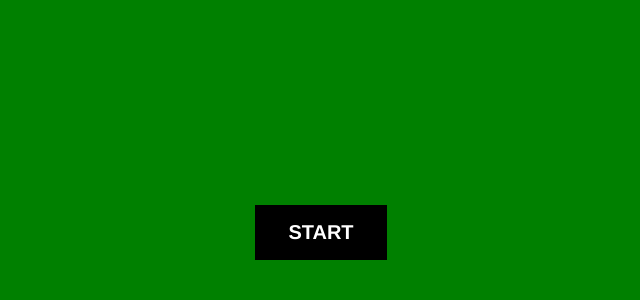
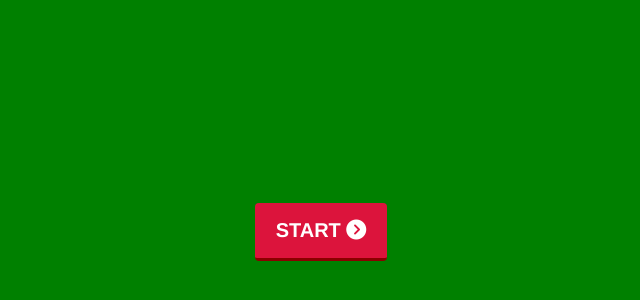
Before and after one commit to filippogallizia/First-Dom, a website: page index.html in a window 1280 px wide. Shown: the part 168-468 px from the top of the page, without its empty margins (319-959 px from the left). Drawn offline with Linux system fonts and the light colour scheme.

Commit message:
feat(styling): some styling fun

```diff
--- a/index.html
+++ b/index.html
@@ -23,20 +23,24 @@
       font-weight: 600;
       color: white;
       width: 100px;
-      background-color: black;
+      background-color: crimson;
+      border-radius: 4px;
+      border-bottom: 3px solid darkred;
       font-size: 20px;
       font-family: "Helvetica";
       text-align: center;
+
     }
     .start:hover {
       background-color: white;
       color: black;
+      box-shadow: 3px 3px 15px -5px rgba(0,0,0,0.58);
     }
   </style>
 </head>
 <body>
   <div class="disco">
-    <div class="start">START</div>
+    <div class="start">START <i class="fas fa-chevron-circle-right"></i></div>
   </div>
   <script type="text/javascript">
     const partyColors = ['#001f3f', '#0074D9', '#7FDBFF', '#39CCCC', '#3D9970', '#2ECC40', '#01FF70', '#FFDC00', '#FF851B', '#FF4136', '#85144b', '#F012BE', '#B10DC9', '#111111', '#AAAAAA', '#DDDDDD', '#FFFFFF'];
@@ -66,5 +70,6 @@
     window.addEventListener('DOMContentLoaded', onWindowReady);
 
   </script>
+  <script src="https://kit.fontawesome.com/a07edb0785.js" crossorigin="anonymous"></script>
 </body>
 </html>
```
